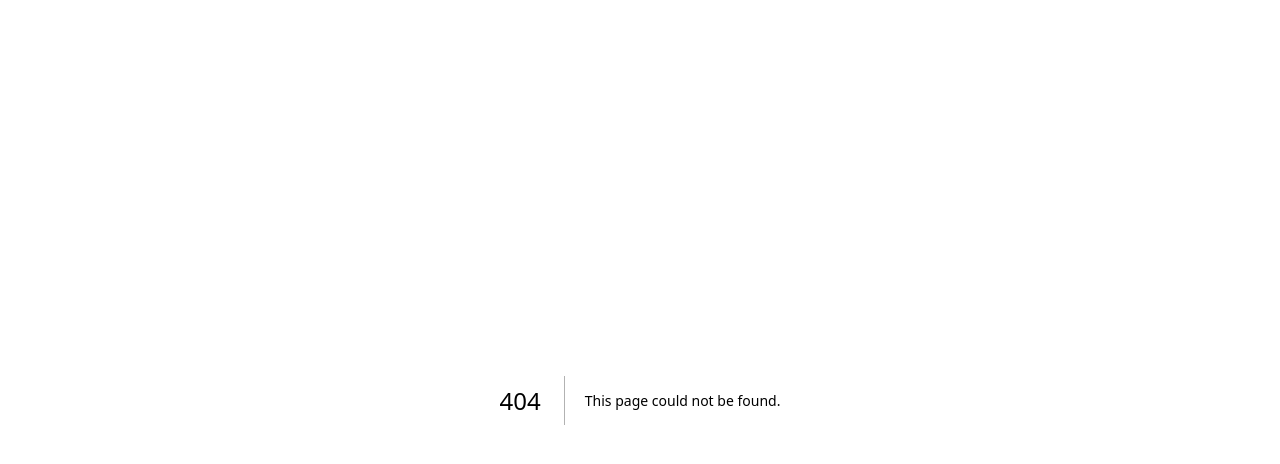
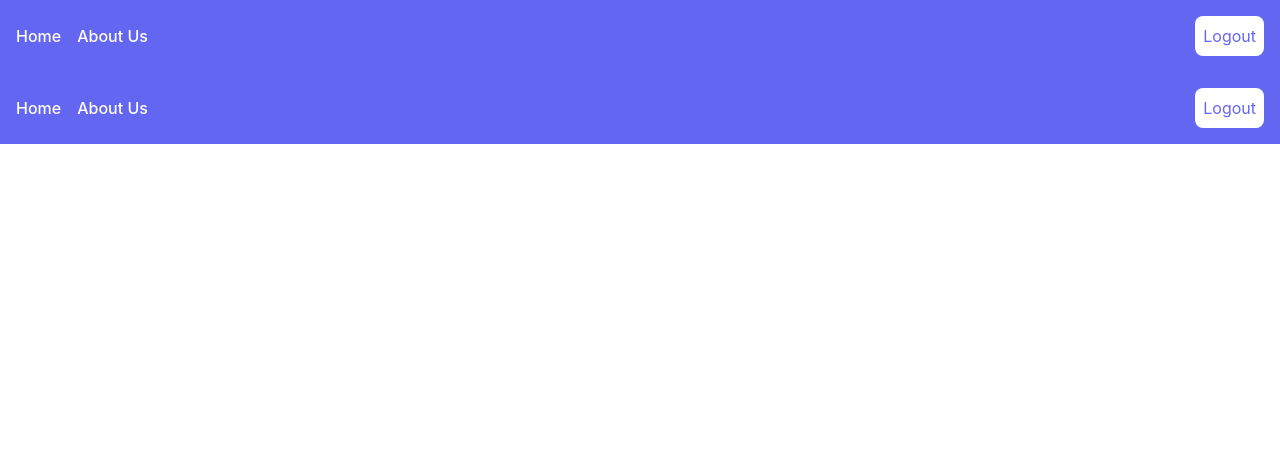
Before and after one commit to swapnaliss/crop-insurance-dapp, a Next.js app: page /provider/Navbar in a window 1280 px wide. Before the commit this address had no page. Shown: the top 464 px of the page. Built offline with nearby package versions, Linux system fonts and the light colour scheme.

Commit message:
created navbar

```diff
--- /dev/null
+++ b/pages/Farmer.jsx
@@ -0,0 +1,9 @@
+import React from 'react'
+
+const Farmer = () => {
+  return (
+    <div>Farmer</div>
+  )
+}
+
+export default Farmer
--- a/pages/_app.js
+++ b/pages/_app.js
@@ -1,7 +1,13 @@
 import '../styles/globals.css'
+import Navbar from './provider/Navbar'
+function MyApp({ Component, pageProps }) {
 
-function MyApp({ Component, pageProps }) {
-  return <Component {...pageProps} />
+  return (
+    <div>
+      <Navbar />
+      <Component {...pageProps} />
+    </div>
+  )
 }
 
 export default MyApp
--- a/pages/index.js
+++ b/pages/index.js
@@ -4,6 +4,7 @@ import styles from '../styles/Home.module.css'
 export default function Home() {
   return (
     <div className={styles.container}>
+
      <h1 className="text-3xl font-bold underline">
       Hello world!
     </h1>
--- /dev/null
+++ b/pages/provider/Navbar.jsx
@@ -0,0 +1,17 @@
+import React from 'react';
+
+const Navbar = () => {
+  return (
+    <nav className="bg-indigo-500 p-4 flex justify-between items-center">
+      <div className="text-white font-medium">
+        <a href="#">Home</a>
+        <a href="#" className="ml-4">About Us</a>
+      </div>
+      <button className="bg-white text-indigo-500 p-2 rounded-lg hover:bg-indigo-500 hover:text-white">
+        Logout
+      </button>
+    </nav>
+  );
+}
+
+export default Navbar;
```
